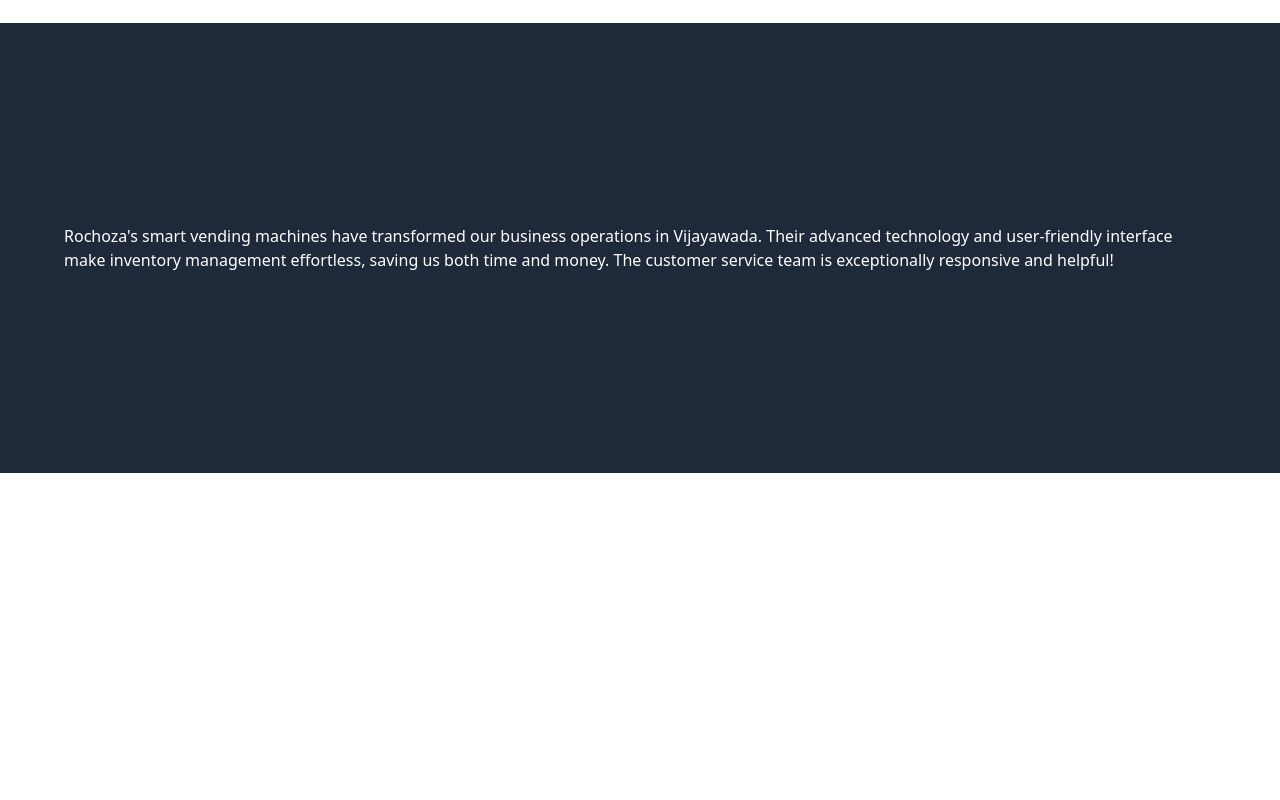
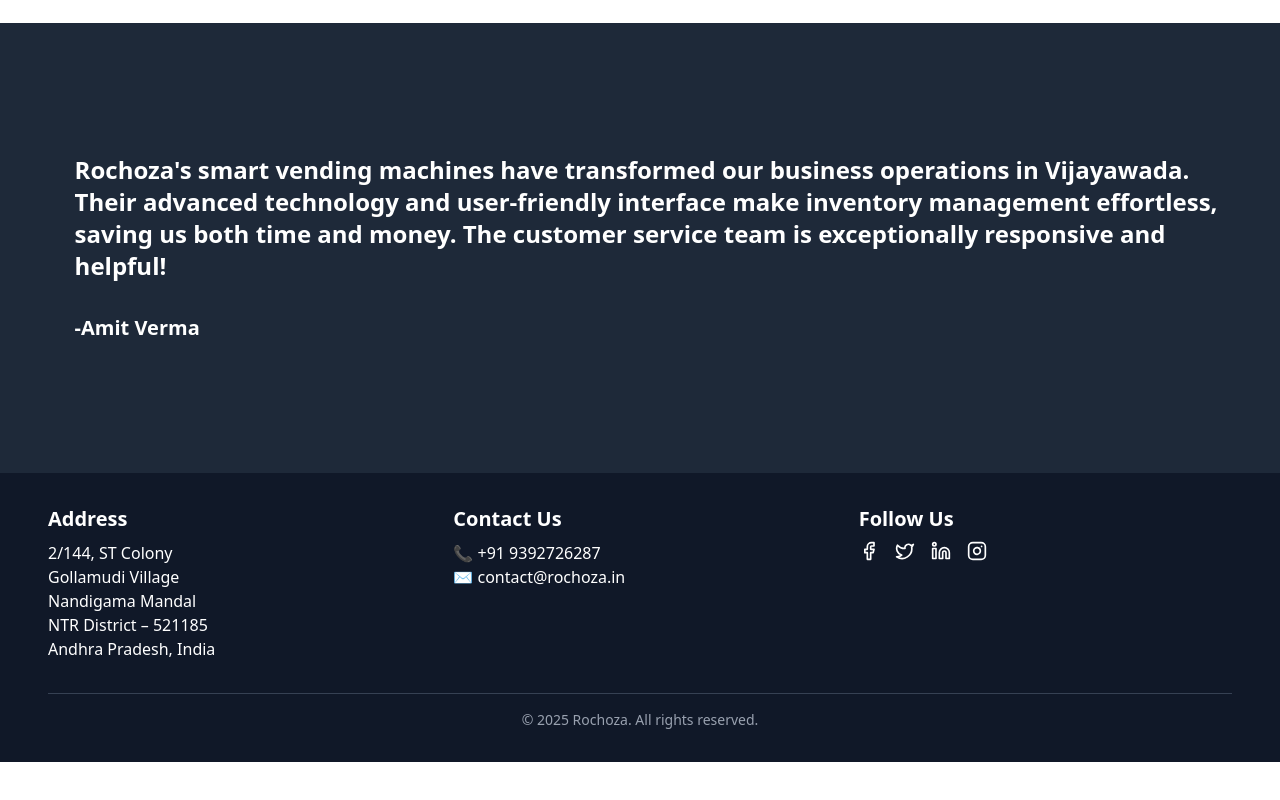
Before and after one commit to maheshbabuperepalli/rochoza, a React (Vite) app: page / in a window 1280 px wide. Shown: the part 4777-5577 px from the top of the page. After the commit the page ends 5539 px from the top, so only its background shows below. Built offline with nearby package versions, Linux system fonts and the light colour scheme.

Commit message:
added locations page

```diff
--- a/src/App.tsx
+++ b/src/App.tsx
@@ -1,5 +1,5 @@
 import { BrowserRouter, Route, Routes } from "react-router-dom";
-import { HomePage, AboutPage, ContactPage } from "./pages";
+import { HomePage } from "./pages";
 import MainLayout from "./layout/MainLayout";
 
 function App() {
@@ -8,8 +8,8 @@
       <Routes>
         <Route path="/" element={<MainLayout />}>
           <Route index element={<HomePage />} />
-          <Route path="/about" element={<AboutPage />} />
-          <Route path="/contact" element={<ContactPage />} />
+          {/* <Route path="/about" element={<AboutPage />} />
+          <Route path="/contact" element={<ContactPage />} /> */}
         </Route>
       </Routes>
     </BrowserRouter>
--- a/src/components/NavBar.tsx
+++ b/src/components/NavBar.tsx
@@ -10,7 +10,11 @@
       <div className="max-w-7xl mx-auto flex items-center justify-between">
         {/* Logo */}
         <div className="font-bold tracking-wide">
-          <img src={logo} alt="Logo" className="invert h-12 object-contain px-0 py-0" />
+          <img
+            src={logo}
+            alt="Logo"
+            className="invert h-12 object-contain px-0 py-0"
+          />
         </div>
 
         {/* Navigation Links */}
@@ -27,7 +31,7 @@
           <Link to="/collaborate" className="transition">
             Collaborate
           </Link>
-          <Link to="/contact" className="transition">
+          <Link to="#contact" className="transition">
             Contact
           </Link>
         </nav>
--- a/src/pages/HomePage.tsx
+++ b/src/pages/HomePage.tsx
@@ -6,6 +6,7 @@
 import ref_image_4 from "../assets/ref_image_4.jpg";
 import founder from "../assets/founder.jpg";
 import wendingMachine from "../assets/wendingMachine.png";
+import type { EmblaCarouselType } from "embla-carousel";
 
 import {
   Card,
@@ -18,8 +19,15 @@
   CarouselNext,
   CarouselPrevious,
 } from "@/components/ui";
-import { VenusIcon } from "lucide-react";
-import { useRef, useState, useEffect } from "react";
+import {
+  Facebook,
+  Instagram,
+  Linkedin,
+  Twitter,
+  VenusIcon,
+} from "lucide-react";
+import { useRef, useState, useEffect, useCallback } from "react";
+import { Link } from "react-router-dom";
 // import { useRef, useEffect } from "react";
 
 const images = [
@@ -107,22 +115,41 @@
 ];
 
 export const HomePage = () => {
-  const emblaApiRef = useRef(null);
+  const emblaApiRef = useRef<EmblaCarouselType | null>(null);
+  const emblaReviewApiRef = useRef<EmblaCarouselType | null>(null);
+  const [isEmblaReady, setIsEmblaReady] = useState(false);
+
+  const [totalSlides, setTotalSlides] = useState(0);
   const [selectedIndex, setSelectedIndex] = useState(0);
-  const [totalSlides, setTotalSlides] = useState(0);
+
+  const handleSetApi = useCallback((api: EmblaCarouselType) => {
+    if (!api) return;
+    emblaApiRef.current = api;
+    const slidesCount = api.scrollSnapList().length;
+    setTotalSlides(slidesCount);
+
+    api.on("select", () => {
+      setSelectedIndex(api.selectedScrollSnap());
+    });
+
+    setSelectedIndex(api.selectedScrollSnap());
+  }, []);
 
   useEffect(() => {
-    const embla = emblaApiRef.current;
-    if (!embla) return;
+    if (!isEmblaReady || !emblaReviewApiRef.current) return;
 
-    const onSelect = () => {
-      setSelectedIndex(embla.selectedScrollSnap());
-    };
+    const embla = emblaReviewApiRef.current;
 
-    setTotalSlides(embla.scrollSnapList().length);
-    embla.on("select", onSelect);
-    onSelect(); // initial
-  }, []);
+    const interval = setInterval(() => {
+      if (embla.canScrollNext()) {
+        embla.scrollNext();
+      } else {
+        embla.scrollTo(0); // Loop back to start
+      }
+    }, 3000); // every 3 seconds
+
+    return () => clearInterval(interval); // cleanup
+  }, [isEmblaReady]);
 
   return (
     <div className="w-full h-screen">
@@ -148,7 +175,10 @@
             className="w-full h-full rounded-4xl object-cover"
           />
         </div>
-        <div className="w-full h-full p-8 flex flex-col items-center justify-center text-2xl">
+        <div
+          className="w-full h-full p-8 flex flex-col items-center justify-center text-2xl"
+          id="about"
+        >
           <span className="text-5xl font-bold">
             Innovative Smart Vending Solutions
           </span>
@@ -252,7 +282,12 @@
           opts={{
             loop: true,
           }}
-          setApi={(api) => (emblaApiRef.current = api)}
+          setApi={(api) => {
+            if (!api) {
+              return;
+            }
+            return (emblaApiRef.current = api);
+          }}
         >
           <CarouselContent className="-ml-2 flex gap-8 md:-ml-4">
             {images.map((image) => (
@@ -271,15 +306,17 @@
         {/* Dots */}
         <div className="flex justify-center mt-4 gap-2">
           {Array.from({ length: totalSlides }).map((_, i) => (
-            <button
-              key={i}
-              onClick={() => emblaApiRef.current?.scrollTo(i)}
-              className={`w-3 h-3 rounded-full ${
-                i === selectedIndex ? "bg-white" : "bg-gray-400"
-              }`}
-            >
-              ..
-            </button>
+            <div>{i}</div>
+            // <button
+            //   key={i}
+            //   onClick={() => emblaApiRef.current?.scrollTo(i)}
+            //   className={`w-3 h-3 rounded-full ${
+            //     i === selectedIndex ? "bg-black" : "bg-gray-400"
+            //   }`}
+            // >
+            //   {/* Add a visible dot */}
+            //   <span className="block w-full h-full">{i}</span>
+            // </button>
           ))}
         </div>
       </div>
@@ -290,18 +327,104 @@
             align: "start",
             loop: true,
           }}
-          setApi={(api) => (emblaApiRef.current = api)}
+          setApi={(api) => {
+            if (!api) return;
+            emblaReviewApiRef.current = api;
+            setIsEmblaReady(true); // trigger autoplay logic
+          }}
         >
           <CarouselContent className="-ml-2 md:-ml-4">
             {reviews.map((review) => (
               <CarouselItem className="w-full">
-                {review.description}
+                <div className="font-semibold text-xl">
+                  <p className="pb-8 text-2xl ">{review.description}</p>
+                  <span>-{review.name}</span>
+                </div>
               </CarouselItem>
             ))}
           </CarouselContent>
         </Carousel>
       </div>
-      <div className="w-full h-[350px] flex items-center justify-center"></div>
+      {/**
+       *
+       * Contact us page
+       *
+       */}
+      <div className="bg-gray-900 text-white py-8 px-4 md:px-12" id="#contact">
+        <div className="max-w-7xl mx-auto grid md:grid-cols-3 gap-8">
+          {/* 📍 Address */}
+          <div>
+            <h4 className="text-xl font-semibold mb-2">Address</h4>
+            <p>
+              2/144, ST Colony
+              <br />
+              Gollamudi Village
+              <br /> Nandigama Mandal
+              <br /> NTR District – 521185
+              <br /> Andhra Pradesh, India
+            </p>
+          </div>
+
+          {/* 📞 Contact */}
+          <div>
+            <h4 className="text-xl font-semibold mb-2">Contact Us</h4>
+            <p>
+              📞{" "}
+              <Link to="tel:+919392726287" className="hover:underline">
+                +91 9392726287
+              </Link>
+              <br />
+              ✉️{" "}
+              <Link to="mailto:contact@rochoza.in" className="hover:underline">
+                contact@rochoza.in
+              </Link>
+            </p>
+          </div>
+
+          {/* 🌐 Social Media */}
+          <div>
+            <h4 className="text-xl font-semibold mb-2">Follow Us</h4>
+            <div className="flex space-x-4 mt-2">
+              <Link
+                to="https://facebook.com"
+                target="_blank"
+                rel="noopener noreferrer"
+                className="hover:text-blue-400"
+              >
+                <Facebook size={20} />
+              </Link>
+              <Link
+                to="https://twitter.com"
+                target="_blank"
+                rel="noopener noreferrer"
+                className="hover:text-blue-300"
+              >
+                <Twitter size={20} />
+              </Link>
+              <Link
+                to="https://linkedin.com"
+                target="_blank"
+                rel="noopener noreferrer"
+                className="hover:text-blue-200"
+              >
+                <Linkedin size={20} />
+              </Link>
+              <Link
+                to="https://www.instagram.com/rochoza.in/"
+                target="_blank"
+                rel="noopener noreferrer"
+                className="hover:text-pink-400"
+              >
+                <Instagram size={20} />
+              </Link>
+            </div>
+          </div>
+        </div>
+        {/* 🔽 Copyright Strip */}
+        <div className="text-center w-full mt-8 border-t border-gray-700 pt-4 text-sm text-gray-400">
+          © {new Date().getFullYear()} Rochoza. All rights reserved.
+        </div>
+      </div>
     </div>
   );
 };
--- /dev/null
+++ b/src/pages/Locations.tsx
@@ -0,0 +1,5 @@
+const Locations = () => {
+  return <div></div>;
+};
+
+export default Locations;
```
